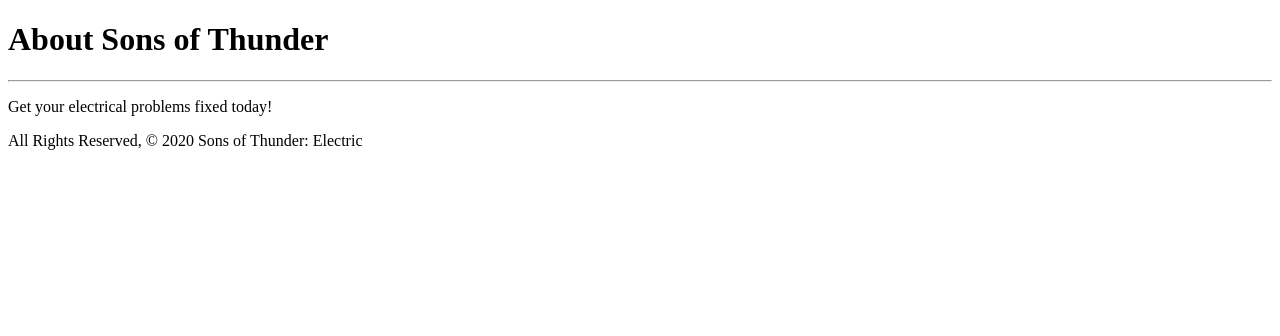
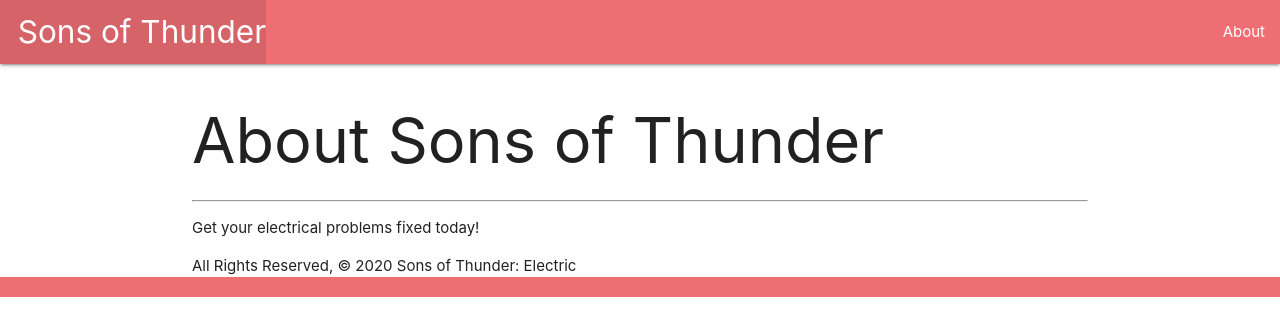
Before and after one commit to onias17/sonsofthunder, a Django app: page /about/ in a window 1280 px wide. Shown: the top 336 px of the page. Run offline with Django 3.2, Linux system fonts and the light colour scheme.

Commit message:
created base template and edited about template

```diff
--- a/main_app/templates/about.html
+++ b/main_app/templates/about.html
@@ -1,14 +1,9 @@
-<!DOCTYPE html>
-<html lang="en">
-<head>
-    <meta charset="UTF-8">
-    <meta name="viewport" content="width=device-width, initial-scale=1.0">
-    <title>Sons of Thunder</title>
-</head>
-<body>
-    <h1>About Sons of Thunder</h1>
-    <hr />
-    <p>Get your electrical problems fixed today!</p>
-    <footer>All Rights Reserved, &copy; 2020 Sons of Thunder: Electric</footer>
-</body>
-</html>
+{% extends 'base.html' %}
+{% block content %}
+
+<h1>About Sons of Thunder</h1>
+<hr />
+<p>Get your electrical problems fixed today!</p>
+<footer>All Rights Reserved, &copy; 2020 Sons of Thunder: Electric</footer>
+
+{% endblock %}
--- a/main_app/templates/base.html
+++ b/main_app/templates/base.html
@@ -0,0 +1,30 @@
+<!DOCTYPE html>
+<html lang="en">
+<head>
+    <meta charset="UTF-8">
+    <meta name="viewport" content="width=device-width, initial-scale=1.0">
+    <link rel="stylesheet" href="https://cdnjs.cloudflare.com/ajax/libs/materialize/1.0.0/css/materialize.min.css">
+    <title>Sons of Thunder</title>
+</head>
+<body>
+    <header class="navbar-fixed">
+        <nav>
+            <div class="nav-wrapper">
+                <ul>
+                    <li><a href="/" class="left brand-logo">&nbsp;&nbsp;Sons of Thunder</a></li>
+                </ul>
+                <ul class="right">
+                    <li><a href="/about">About</a></li>
+                </ul>
+            </div>
+        </nav>
+    </header>
+    <main class="container">
+        {% block content %}
+        {% endblock %}
+    </main>
+    <footer class="page-footer">
+        <div class="right">All Rights Reserved, &copy; 2020 Sons of Thunder &nbsp;</div>
+    </footer>
+</body>
+</html>
```
